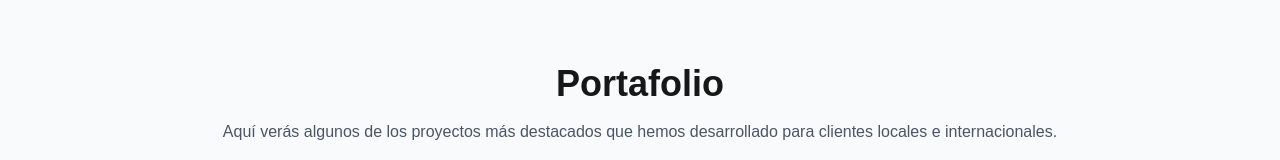
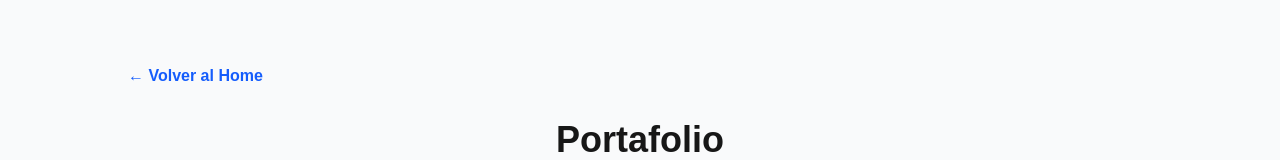
Before and after one commit to roiszs/agency-roiszs, a Next.js app: page /portfolio in a window 1280 px wide. Shown: the top 160 px of the page. Built offline with nearby package versions, Linux system fonts and the light colour scheme.

Commit message:
Boton de volver al home en el portfolio

```diff
--- a/src/app/portfolio/page.tsx
+++ b/src/app/portfolio/page.tsx
@@ -1,5 +1,6 @@
 // src/app/portfolio/page.tsx
 
+import Link from "next/link";
 import { ProjectCard } from "@/components/ProjectCard";
 
 export default function PortfolioPage() {
@@ -28,6 +29,16 @@ export default function PortfolioPage() {
 
   return (
     <main className="bg-gray-50 py-16 px-6">
+      {/* ====== Enlace para volver al Home ====== */}
+      <div className="max-w-5xl mx-auto mb-8">
+        <Link
+          href="/"
+          className="inline-block text-blue-600 font-semibold hover:underline"
+        >
+          ← Volver al Home
+        </Link>
+      </div>
+
       <div className="max-w-5xl mx-auto text-center mb-12">
         <h1 className="text-4xl font-bold">Portafolio</h1>
         <p className="text-gray-600 mt-4">
```
